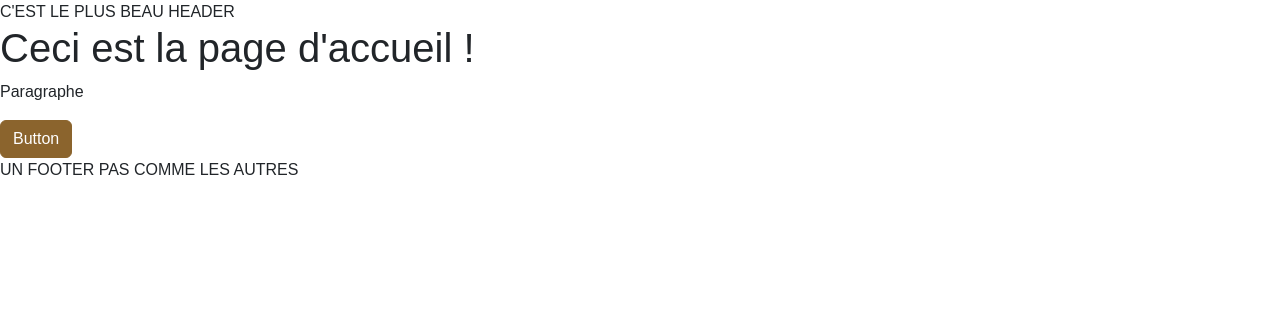
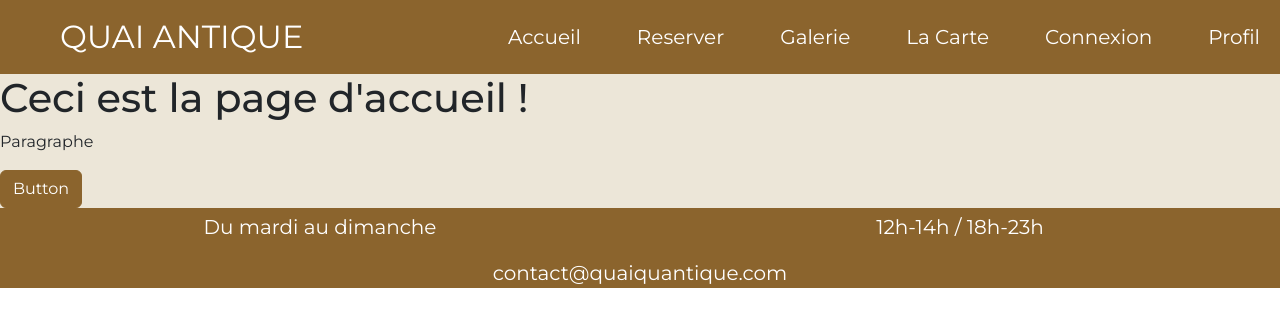
Before and after one commit to EstebanThomas/QuaiAntique, a website with bundled scripts: page index.html in a window 1280 px wide. Built offline with nearby package versions, Linux system fonts and the light colour scheme; files whose address does not match are found by name; a web font is replaced by a local one.

Commit message:
Header&Footer

```diff
--- a/index.html
+++ b/index.html
@@ -10,18 +10,55 @@
         <link rel="preconnect" href="https://fonts.googleapis.com">
         <link rel="preconnect" href="https://fonts.gstatic.com" crossorigin>
         <link href="https://fonts.googleapis.com/css2?family=Hind+Madurai:wght@300;400;500;600;700&display=swap" rel="stylesheet">
+        <link href="https://fonts.googleapis.com/css2?family=Hind+Madurai:wght@300;400;500;600;700&family=Montserrat:ital,wght@0,100..900;1,100..900&display=swap" rel="stylesheet">
     </head>
     <body>
 
         <header>
-            C'EST LE PLUS BEAU HEADER
+            <nav class="navbar navbar-expand-lg navbar-light bg-primary">
+                <div class="container-fluid">
+                    <a class="navbar-brand text-white ps-lg-3 ps-xl-5" href="#">QUAI ANTIQUE</a>
+                    <button class="navbar-toggler" type="button" data-bs-toggle="collapse" data-bs-target="#navbarNav" aria-controls="navbarNav" aria-expanded="false" aria-label="Toggle navigation">
+                    <span class="navbar-toggler-icon"></span>
+                    </button>
+                    <div class="collapse navbar-collapse" id="navbarNav">
+                        <ul class="navbar-nav ms-auto font-sm">
+                            <li class="nav-item">
+                            <a class="nav-link active text-white ps-lg-3 ps-xl-5" aria-current="page" href="#">Accueil</a>
+                            </li>
+                            <li class="nav-item">
+                            <a class="nav-link text-white ps-lg-3 ps-xl-5" href="#">Reserver</a>
+                            </li>
+                            <li class="nav-item">
+                            <a class="nav-link text-white ps-lg-3 ps-xl-5" href="#">Galerie</a>
+                            </li>
+                            <li class="nav-item">
+                            <a class="nav-link text-white ps-lg-3 ps-xl-5" href="#">La Carte</a>
+                            </li>
+                            <li class="nav-item">
+                            <a class="nav-link text-white ps-lg-3 ps-xl-5" href="#">Connexion</a>
+                            </li>
+                            <li class="nav-item">
+                            <a class="nav-link text-white ps-lg-3 ps-xl-5" href="#">Profil</a>
+                            </li>
+                        </ul>
+                    </div>
+                </div>
+            </nav>
         </header>
 
-        <main id="main-page">
+        <main id="main-page" class="bg-secondary">
         </main>
 
-        <footer>
-            UN FOOTER PAS COMME LES AUTRES
+        <footer class="bg-primary container-fluid text-white text-center w-100 font-sm pt-1">
+            <div class="row">
+                <p class="col">Du mardi au dimanche</p>
+                <p class="col">12h-14h / 18h-23h</p>
+            </div class="row">
+                <p class="col">contact@quaiquantique.com</p>
+            <div>
+
+            </div>
         </footer>
 
         <!--Bootstrap JS-->
--- a/scss/_custom.scss
+++ b/scss/_custom.scss
@@ -4,7 +4,7 @@
 // Include any default variable overrides here (though functions won't be available)
 
 $primary: rgba(139, 100, 45, 1);
-$secondary: rgba(180, 171, 153, 0.3);
+$secondary: rgb(236, 230, 216);
 $dark: rgba(56, 44, 32, 1);
 $black: rgba(40, 34, 34, 1);
 $font-family-sans-serif: "Montserrat", sans-serif !default;
@@ -13,3 +13,31 @@ $font-family-serif: "Hind Madurai", serif !default;
 @import "../node_modules/bootstrap/scss/bootstrap";
 
 // Then add additional custom code here
+
+.font-lg{
+    font-size: 1.25rem;
+}
+
+.font-sm{
+    font-size: 1rem;
+}
+.navbar {
+    --bs-navbar-brand-font-size: 1.5rem;
+    .nav-link {
+        text-decoration: none;
+    &:hover {
+        text-decoration: underline;
+    }}
+}
+
+@media (min-width: 992px) {
+    .font-lg{
+        font-size: 1.5rem;
+    }
+    .font-sm{
+        font-size: 1.25rem;
+    }
+    .navbar {
+        --bs-navbar-brand-font-size: 2rem;
+    }
+}
```
Also changed, not shown: scss/main.css, 1 other file.
